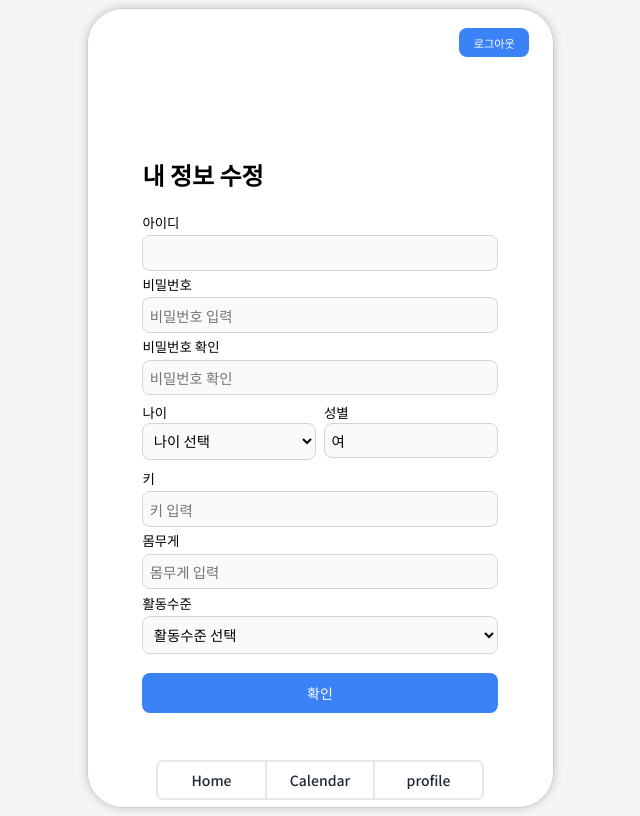
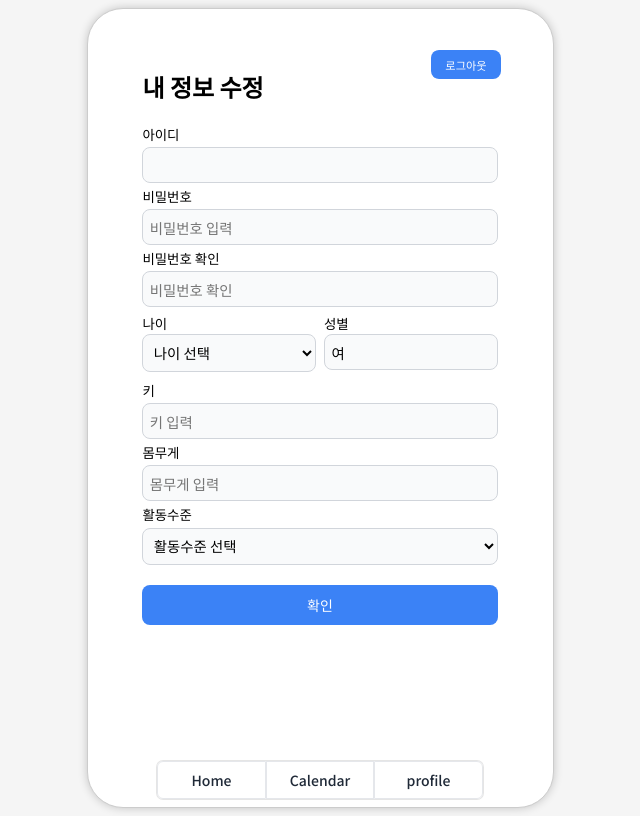
Before and after one commit to obb8923/whip, a React (Create React App) app in the folder front/root/: page /profile in a window 1280 px wide. Shown: the whole page, without its empty margins (328-968 px from the left). Built offline with nearby package versions, Linux system fonts and the light colour scheme; a web font is replaced by a local one.

Commit message:
스크롤바 투명하게 만듦

```diff
--- a/front/root/src/components/ProfileForm.js
+++ b/front/root/src/components/ProfileForm.js
@@ -55,7 +55,7 @@ export default function SignupForm() {
   const onSubmit = async (formData) => {
     const { confirmpw, ...dataToSubmit } = formData;
     console.log("formData 확인")
-      console.log(formData)
+    console.log(formData)
     try {
       const response = await axios.put("back/api/register", dataToSubmit);
       console.log("response 확인")
--- a/front/root/src/css/Profile.module.css
+++ b/front/root/src/css/Profile.module.css
@@ -3,7 +3,7 @@
 .logoutButton {
   display: flex;
   justify-content: flex-end;
-  background-color: #3b82f6; /* same as submitButton but red */
+  background-color: #3b82f6;
   color: #ffffff;
   border: none;
   border-radius: 0.5rem;
@@ -11,28 +11,62 @@
   font-size: 0.7rem;
   font-weight: 500;
   cursor: pointer;
-  position: absolute; /* Add position absolute to place it at the top right */
+  position: absolute;
   top: 2.4%;
   right: 5%;
 }
 
 .logoutButton:hover {
-  background-color: #d32f2f; /* darken the color on hover */
+  background-color: #d32f2f;
 }
 
-/* 배경색 및 기본 색상 설정 */
 .formContainer {
   display: flex;
   flex-direction: column;
   align-items: center;
   overflow-y: auto;
-  height: 100vh; /* 컨테이너의 높이를 뷰포트 높이로 설정 */
-  padding: 1rem; /* 내용물과 테두리 사이에 여백 추가 */
+  height: 100%;
+  padding: 1rem;
+  position: relative;
+}
+
+/* Hide scrollbar for Chrome, Safari, and Opera */
+.formContainer::-webkit-scrollbar {
+  width: 0px;
+  background: transparent;
+}
+
+/* Hide scrollbar for IE, Edge, and Firefox */
+.formContainer {
+  -ms-overflow-style: none;
+  scrollbar-width: none;
+}
+
+.formform {
+  display: flex;
+  flex-direction: column;
+  justify-content: center;
+  max-width: 100%;
+  width: 96%;
+  height: auto;
+  overflow-y: auto;
+}
+
+/* Hide scrollbar for Chrome, Safari, and Opera */
+.formform::-webkit-scrollbar {
+  width: 0px;
+  background: transparent;
+}
+
+/* Hide scrollbar for IE, Edge, and Firefox */
+.formform {
+  -ms-overflow-style: none;
+  scrollbar-width: none;
 }
 
 .loginSection {
-  background-color: #f9fafb; /* bg-gray-50 */
-  color: #111827; /* text-gray-900 */
+  background-color: #f9fafb;
+  color: #111827;
   padding: 2rem;
 }
 
@@ -55,46 +89,36 @@
 }
 
 .formTitle {
-  font-size: 1.25rem; /* text-xl */
-  font-weight: 700; /* font-bold */
+  font-size: 1.25rem;
+  font-weight: 700;
   margin-bottom: 1.5rem;
-}
-
-.formform {
-  display: flex;
-  flex-direction: column;
-  justify-content: center;
-  max-width: 100%; /* 최대 너비를 100%로 제한 */
-  width: 96%; /* 너비를 100%로 설정 */
-  height: 100%; /* 높이를 100%로 설정 */
-  overflow-y: auto; /* Enables vertical scrolling */
 }
 
 .loginForm {
   display: flex;
   flex-direction: column;
-  gap: 0.2rem; /* space-y-4 */
+  gap: 0.2rem;
 }
 
 .formGroup {
   display: flex;
   flex-direction: column;
   gap: 0.2rem;
-  margin-bottom: 0.2rem; /* 줄어든 세로 간격 */
+  margin-bottom: 0.2rem;
 }
 
 .formLabel {
-  font-size: 0.84rem; /* text-sm */
-  font-weight: 500; /* font-medium */
+  font-size: 0.84rem;
+  font-weight: 500;
 }
 
 .formInput {
   background-color: #f9fafb;
   border: 1px solid #d1d5db;
   border-radius: 0.5rem;
-  padding: 0.4rem; /* 패딩 줄임 */
+  padding: 0.4rem;
   width: 100%;
-  font-size: 0.9rem; /* 폰트 크기 줄임 */
+  font-size: 0.9rem;
 }
 
 .formOptions {
@@ -111,21 +135,21 @@
 .checkbox {
   width: 1rem;
   height: 1rem;
-  border: 1px solid #d1d5db; /* border-gray-300 */
-  border-radius: 0.25rem; /* rounded */
-  background-color: #f9fafb; /* bg-gray-50 */
+  border: 1px solid #d1d5db;
+  border-radius: 0.25rem;
+  background-color: #f9fafb;
   margin-right: 0.75rem;
 }
 
 .rememberLabel {
-  font-size: 0.875rem; /* text-sm */
-  color: #6b7280; /* text-gray-500 */
+  font-size: 0.875rem;
+  color: #6b7280;
 }
 
 .forgotPassword {
-  font-size: 0.875rem; /* text-sm */
-  font-weight: 500; /* font-medium */
-  color: #3b82f6; /* text-primary-600 */
+  font-size: 0.875rem;
+  font-weight: 500;
+  color: #3b82f6;
   text-decoration: underline;
 }
 
@@ -133,44 +157,44 @@
   display: flex;
   flex-direction: column;
   align-items: center;
-  background-color: #3b82f6; /* bg-primary-600 */
-  color: #ffffff; /* text-white */
+  background-color: #3b82f6;
+  color: #ffffff;
   border: none;
-  border-radius: 0.5rem; /* rounded-lg */
+  border-radius: 0.5rem;
   padding: 0.625rem 1.25rem;
-  font-size: 0.875rem; /* text-sm */
-  font-weight: 500; /* font-medium */
+  font-size: 0.875rem;
+  font-weight: 500;
   width: 100%;
   cursor: pointer;
-  margin-top: 1rem; /* 상단 마진 줄임 */
-  margin-bottom: 1rem; /* 하단 마진 추가 */
+  margin-top: 1rem;
+  margin-bottom: 1rem;
 }
 
 .submitButton:hover {
-  background-color: #2563eb; /* hover:bg-primary-700 */
+  background-color: #2563eb;
 }
 
 .signupLink {
-  font-size: 0.875rem; /* text-sm */
-  color: #6b7280; /* text-gray-500 */
+  font-size: 0.875rem;
+  color: #6b7280;
 }
 
 .signupLinkText {
-  font-weight: 500; /* font-medium */
-  color: #3b82f6; /* text-primary-600 */
+  font-weight: 500;
+  color: #3b82f6;
   text-decoration: underline;
 }
 
 .formGroupRow {
   display: flex;
   justify-content: space-between;
-  margin-bottom: 0rem; /* 줄어든 세로 간격 */
+  margin-bottom: 0rem;
 }
 
 .formGroupHalf {
   flex: 1;
   margin-right: 0.5rem;
-  margin-bottom: 0.5rem; /* 줄어든 세로 간격 */
+  margin-bottom: 0.5rem;
 }
 
 .formGroupHalf:last-child {
--- a/front/root/src/index.css
+++ b/front/root/src/index.css
@@ -1,6 +1,7 @@
-/*로고*/
+/* index.css */
+
+/* Font imports */
 @import url("https://fonts.googleapis.com/css2?family=Playwrite+CZ:wght@100..400&display=swap");
-/*Noto Sans KR*/
 @import url("https://fonts.googleapis.com/css2?family=Noto+Sans+KR:wght@100..900&family=Playwrite+CZ:wght@100..400&display=swap");
 
 * {
@@ -23,11 +24,12 @@ body {
   justify-content: center;
   align-items: center;
   background-color: #f5f5f5;
-  overflow-y: auto; /* Allow vertical scrolling */
+  overflow: hidden; /* Hide scrollbar, but no overflow */
 }
 
 #root {
-  width: 467px;
+  width: 100%;
+  max-width: 467px;
   height: 100vh;
   border: 5px solid black;
   position: relative;
@@ -37,18 +39,23 @@ body {
   background-color: white;
   overflow-y: auto; /* Allow vertical scrolling */
 }
-.frameBox::-webkit-scrollbar {
+
+/* Hide scrollbar for Chrome, Safari, and Opera */
+#root::-webkit-scrollbar {
   width: 0px;  /* Remove scrollbar space */
   background: transparent;  /* Optional: just make scrollbar invisible */
 }
 
+/* Hide scrollbar for IE, Edge, and Firefox */
+#root {
+  -ms-overflow-style: none;  /* IE and Edge */
+  scrollbar-width: none;  /* Firefox */
+}
 
 .frameBox {
   display: flex;
   flex-direction: column;
   align-items: center;
-  -ms-overflow-style: none;  /* IE and Edge */
-  scrollbar-width: none;
 }
 
 .contentBox {
@@ -59,7 +66,7 @@ body {
   justify-content: center;
 }
 
-/* -----------------달력 디자인--------------- */
+/* -----------------Calendar Design--------------- */
 .react-calendar {
   border: 1px solid #eeeeee;
   border-radius: 10px;
@@ -71,8 +78,8 @@ body {
   width: 60px;
   display: inline-flex;
   flex-direction: column;
-  align-items: center; /* 가로 - 중앙으로 */
-  justify-content: flex-start; /* 세로 - 상단으로 */
+  align-items: center;
+  justify-content: flex-start;
 }
 
 .react-calendar__tile > div {
@@ -84,16 +91,12 @@ body {
   font-size: 1.2em;
   display: flex;
   justify-self: start;
-  /* 콘텐츠 크기 조정 */
 }
 
-/* 현재 날짜 */
 .react-calendar__tile--now {
   background: #ffeb3b;
   position: relative;
 }
-
-/* 선택된 날짜 */
 
 .react-calendar__tile--active {
   background-color: #ffeb3b;
@@ -130,17 +133,16 @@ body {
   max-width: 1.5rem;
   width: 1.5rem;
   aspect-ratio: 1;
-
   border-radius: 50%;
   background-color: #6667ab;
   color: white;
   text-align: center;
 }
+
 .dot2 {
   max-width: 1.5rem;
   width: 1.5rem;
   aspect-ratio: 1;
-
   border-radius: 50%;
   background-color: red;
   color: white;
```
